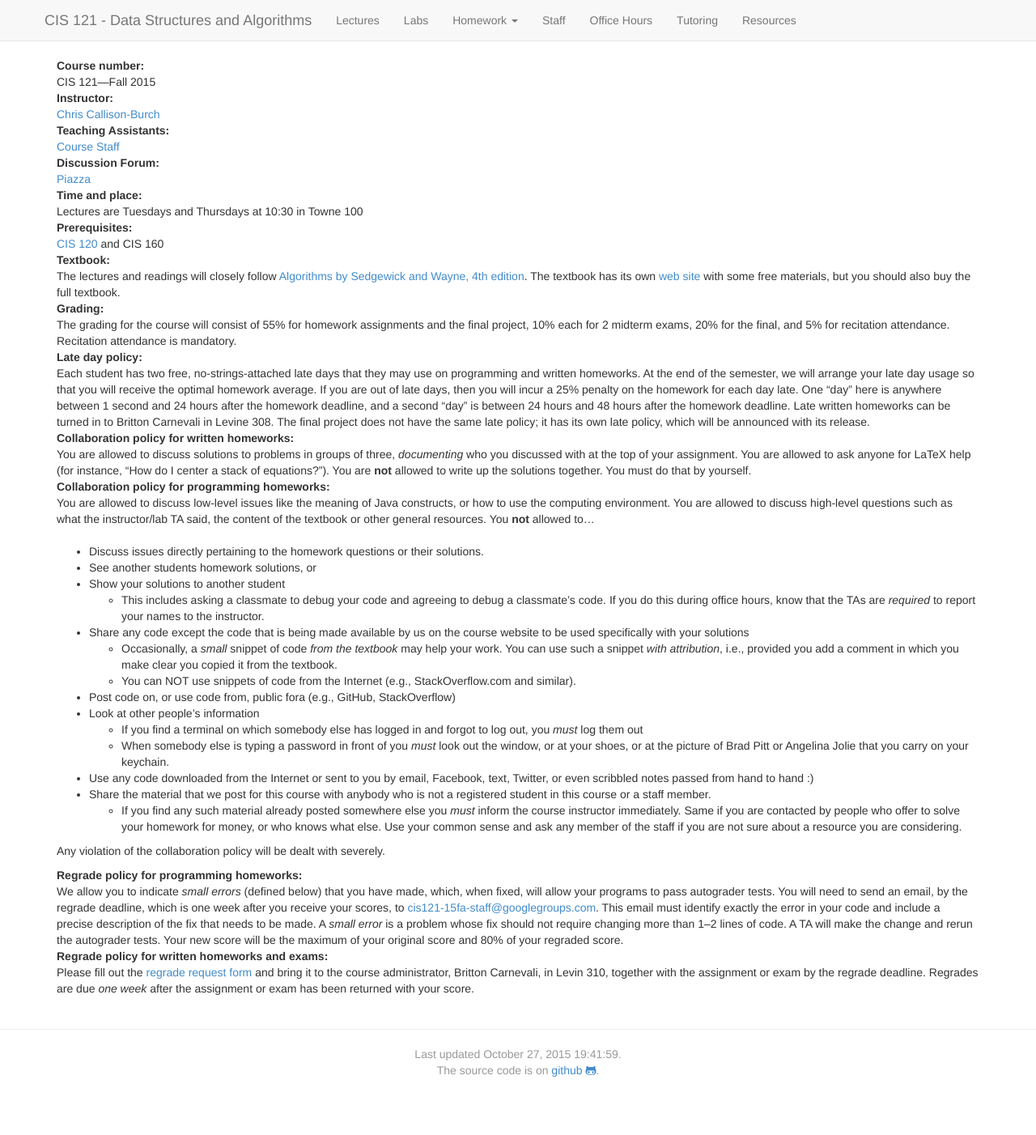
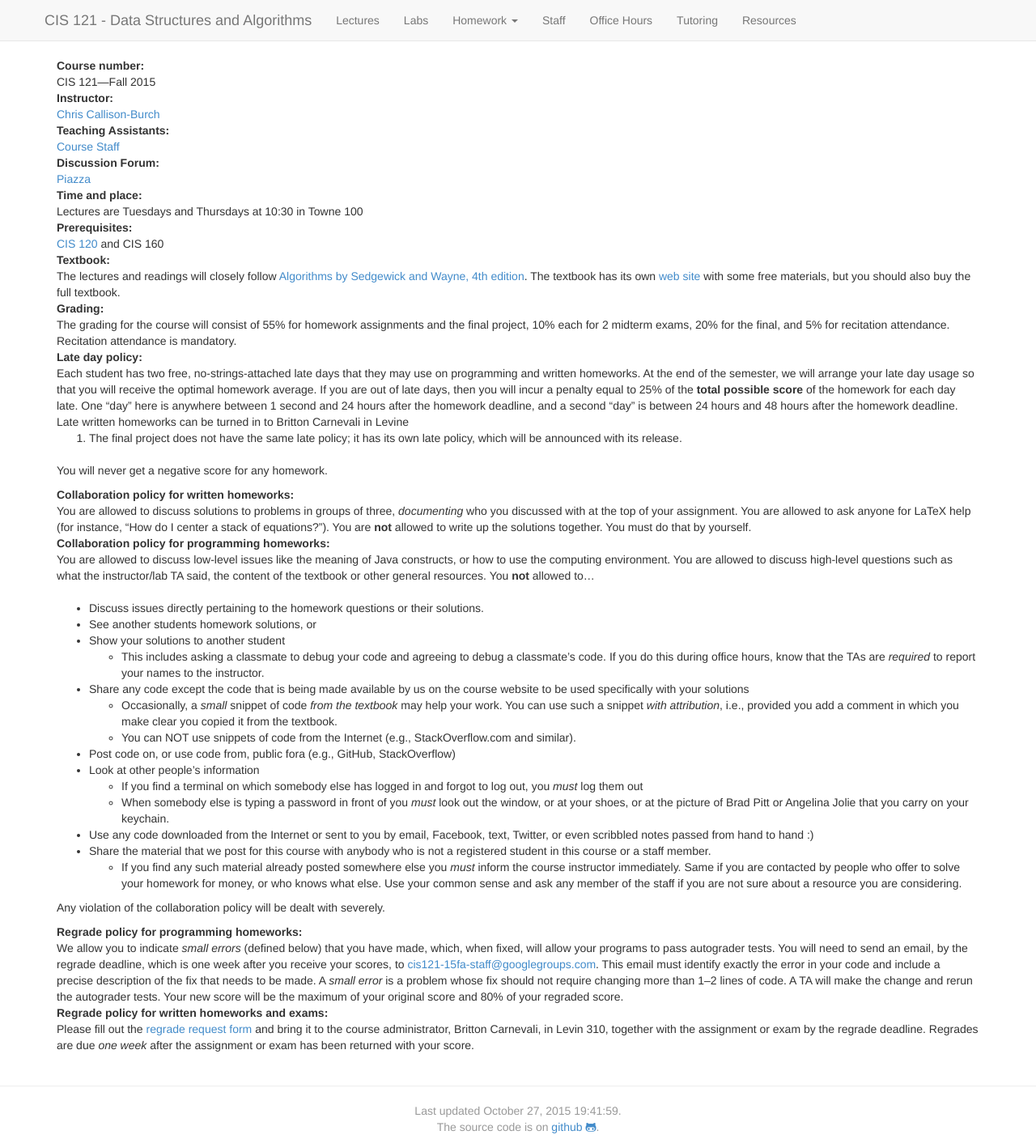
Before and after one commit to callison-burch/data-structures-and-algorithms, a Jekyll site: the page built from index.md, in a window 1280 px wide. Shown: the whole page at 81% size. Built offline with Jekyll 4.4.1, drawn with Linux system fonts in a browser that asks for light colours; nearby versions of some CDN libraries; before the commit the page ends 1332 px from its top, so only the background shows below that.

Commit message:
Clarify hw late policy

```diff
--- a/index.md
+++ b/index.md
@@ -35,12 +35,15 @@ Late day policy:
 : Each student has two free, no-strings-attached late days that they may use on
 programming and written homeworks. At the end of the semester, we will arrange
 your late day usage so that you will receive the optimal homework average. If
-you are out of late days, then you will incur a 25% penalty on the homework for
-each day late. One "day" here is anywhere between 1 second and 24 hours after
-the homework deadline, and a second "day" is between 24 hours and 48 hours after
-the homework deadline. Late written homeworks can be turned in to Britton
-Carnevali in Levine 308. The final project does not have the same late policy;
-it has its own late policy, which will be announced with its release.
+you are out of late days, then you will incur a penalty equal to 25% of the **total
+possible score** of the homework for each day late.
+One "day" here is anywhere between 1 second and 24 hours after the homework
+deadline, and a second "day" is between 24 hours and 48 hours after the homework
+deadline. Late written homeworks can be turned in to Britton Carnevali in Levine
+308. The final project does not have the same late policy; it has its own late policy,
+which will be announced with its release.
+
+You will never get a negative score for any homework.
 
 Collaboration policy for written homeworks:
 : You are allowed to discuss solutions to problems in groups of three,
```
